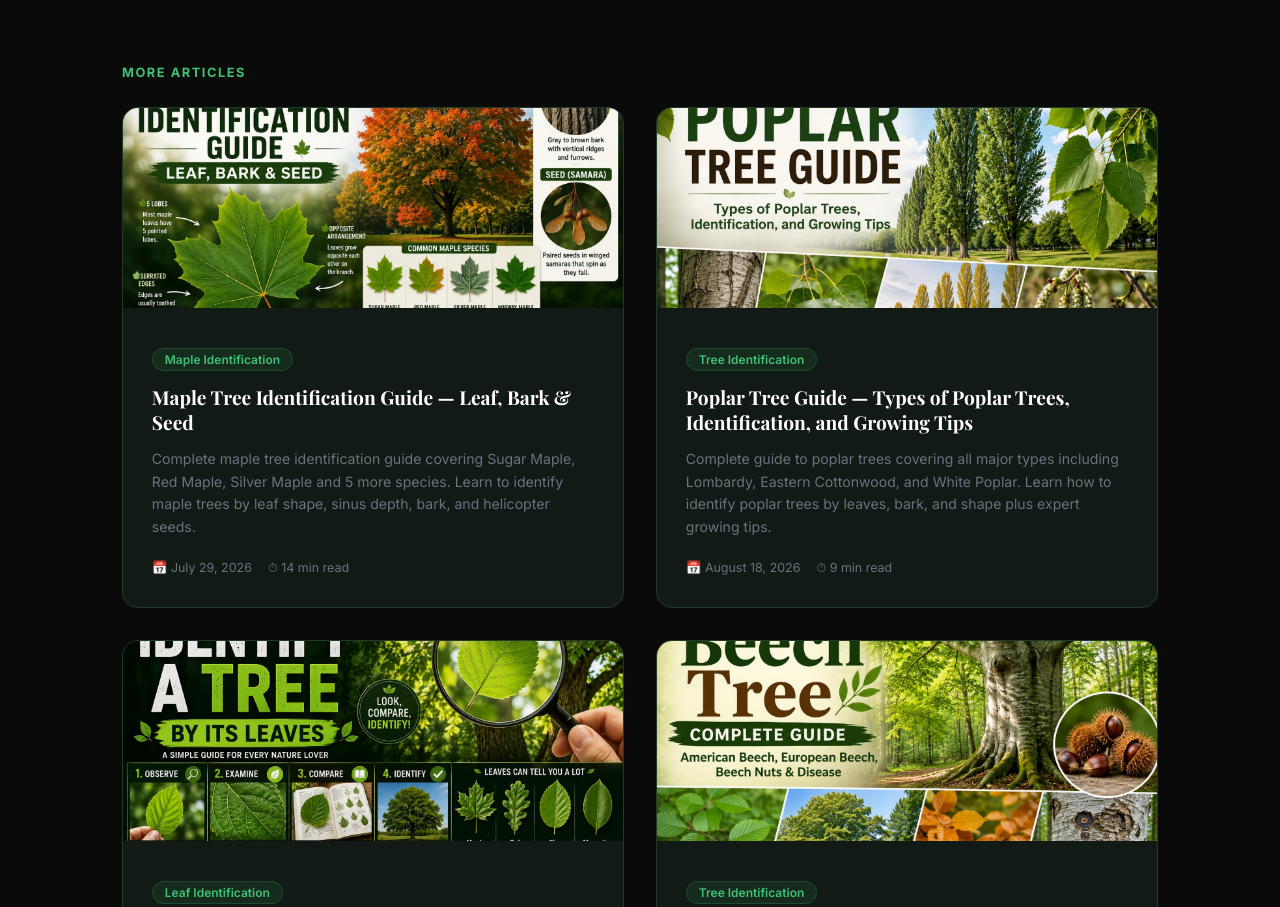
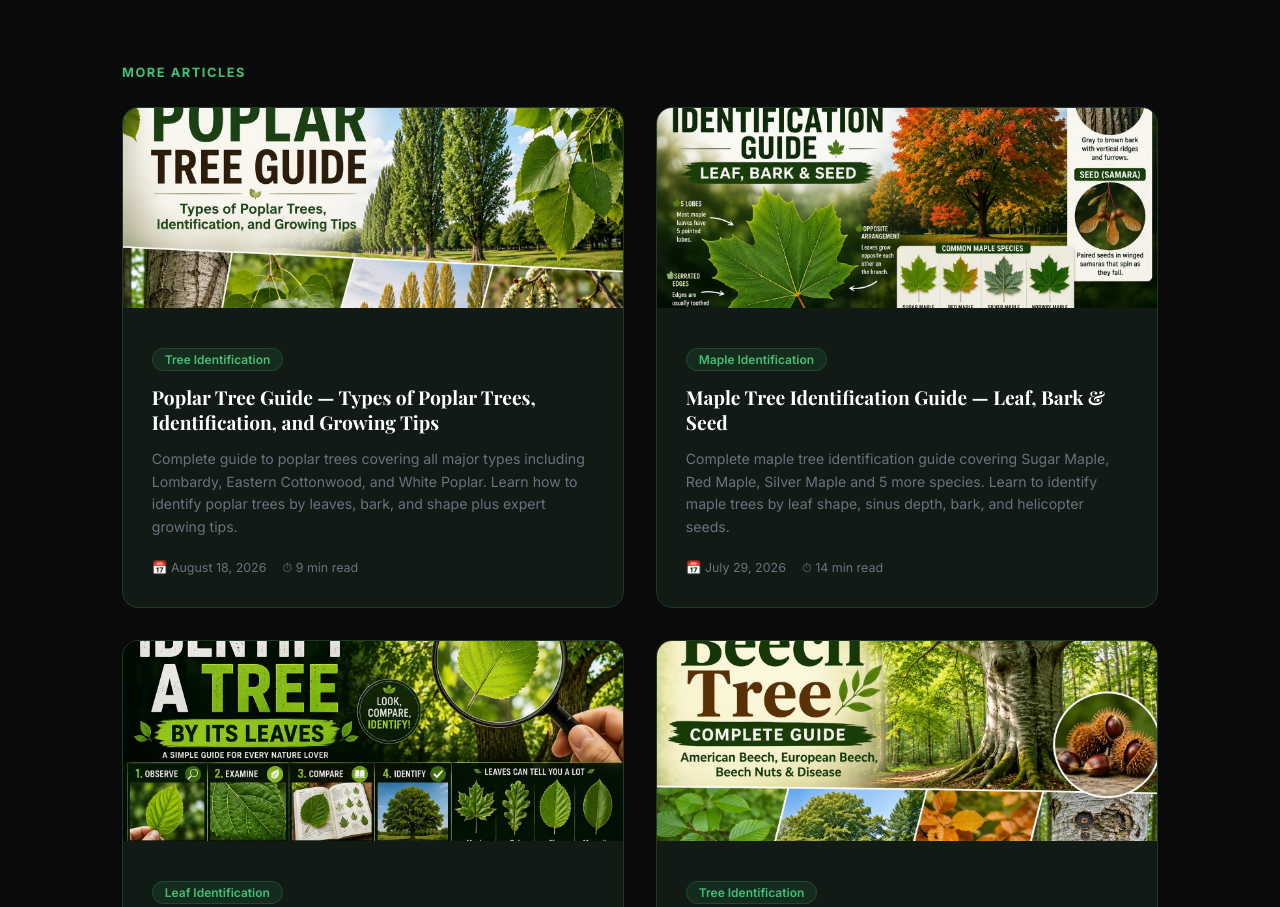
Before and after one commit to ahsan-ai-56/tree, a Next.js app: page /blog in a window 1280 px wide. Shown: the part 1078-1985 px from the top of the page. Built offline with nearby package versions, Linux system fonts and the light colour scheme.

Commit message:
Update index.js

```diff
--- a/pages/blog/index.js
+++ b/pages/blog/index.js
@@ -21,6 +21,16 @@ const posts = [
     keywords: ['how to identify trees', 'tree identification guide', 'identify trees by leaves'],
   },
   {
+  slug: 'poplar-tree',
+  title: 'Poplar Tree Guide — Types of Poplar Trees, Identification, and Growing Tips',
+  excerpt: 'Complete guide to poplar trees covering all major types including Lombardy, Eastern Cottonwood, and White Poplar. Learn how to identify poplar trees by leaves, bark, and shape plus expert growing tips.',
+  date: 'August 18, 2026',
+  readTime: '9 min read',
+  category: 'Tree Identification',
+  image: 'poplar-tree.jpg',
+  keywords: ['poplar tree', 'types of poplar trees', 'poplar tree identification', 'lombardy poplar', 'poplar tree growing tips'],
+},
+  {
   slug: 'maple-tree-identification-guide',
   title: 'Maple Tree Identification Guide — Leaf, Bark & Seed',
   excerpt: 'Complete maple tree identification guide covering Sugar Maple, Red Maple, Silver Maple and 5 more species. Learn to identify maple trees by leaf shape, sinus depth, bark, and helicopter seeds.',
@@ -29,16 +39,6 @@ const posts = [
   category: 'Maple Identification',
   image: 'maple.jpg',
   keywords: ['maple tree identification', 'how to identify maple trees', 'maple tree identifier'],
-},
-  {
-  slug: 'poplar-tree',
-  title: 'Poplar Tree Guide — Types of Poplar Trees, Identification, and Growing Tips',
-  excerpt: 'Complete guide to poplar trees covering all major types including Lombardy, Eastern Cottonwood, and White Poplar. Learn how to identify poplar trees by leaves, bark, and shape plus expert growing tips.',
-  date: 'August 18, 2026',
-  readTime: '9 min read',
-  category: 'Tree Identification',
-  image: 'poplar-tree.jpg',
-  keywords: ['poplar tree', 'types of poplar trees', 'poplar tree identification', 'lombardy poplar', 'poplar tree growing tips'],
 },
   {
   slug: 'identify-tree-by-leaves',
```
